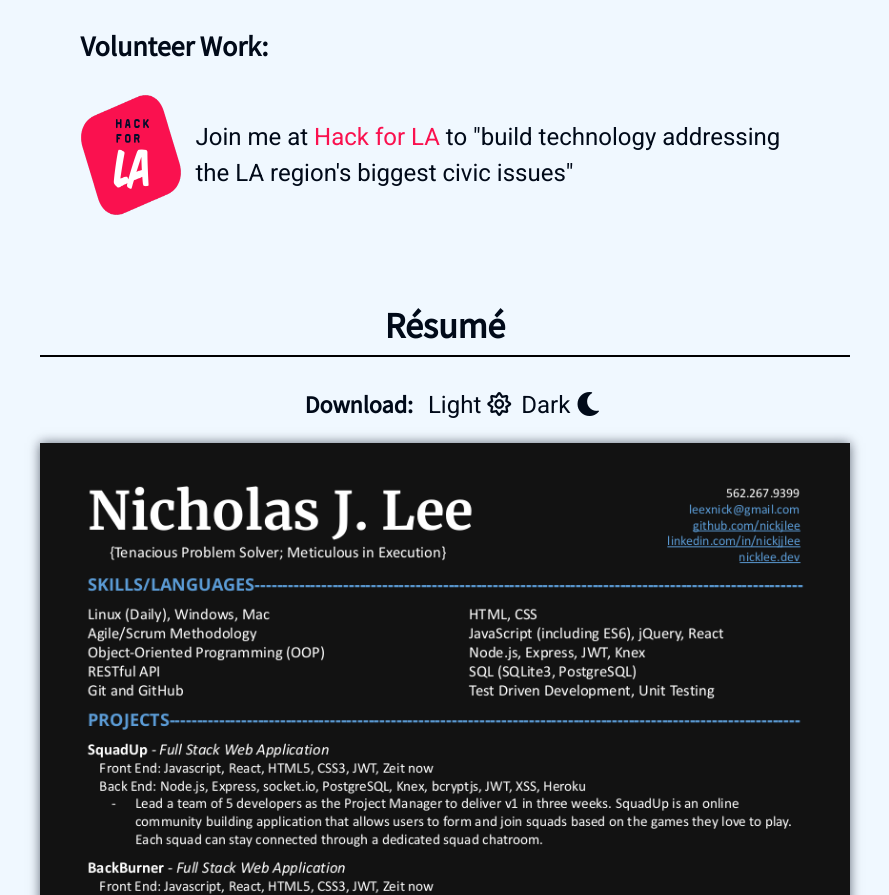
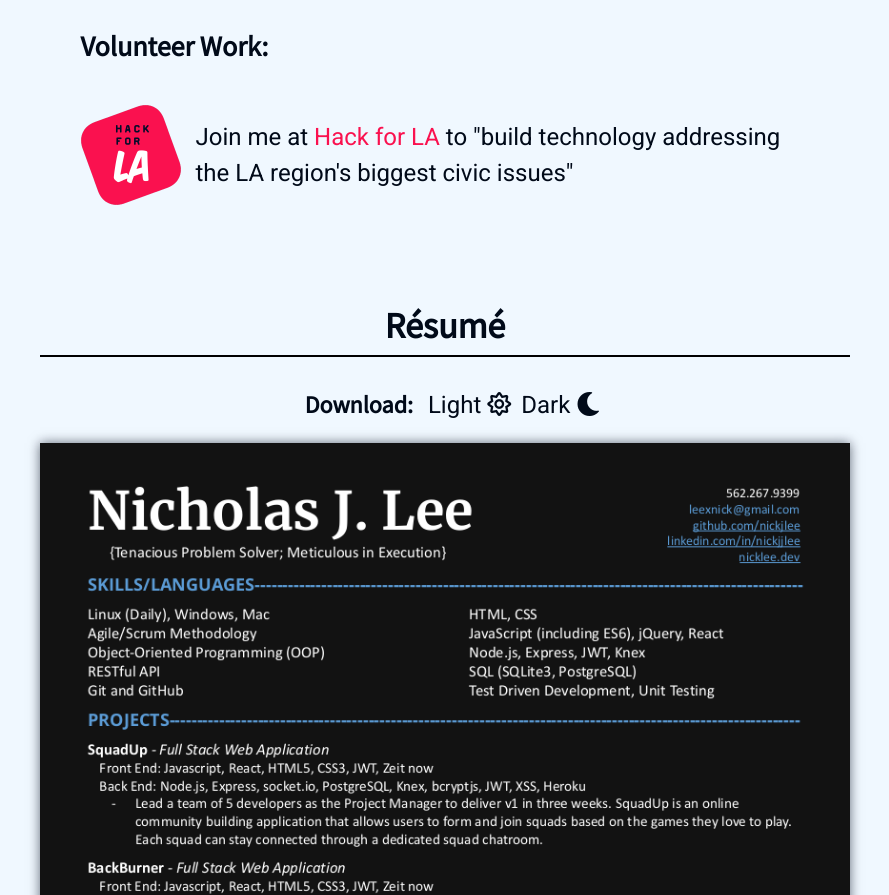
Before and after one commit to dvnx/my-portfolio, a plain HTML site: page index.html in a window 1280 px wide. Shown: the part 4666-5561 px from the top of the page, without its empty margins (195-1084 px from the left). Drawn offline with nearby package versions, Linux system fonts and the light colour scheme.

Commit message:
fix hackforla icon

```diff
--- a/styles/main.css
+++ b/styles/main.css
@@ -224,6 +224,8 @@ footer {
 
 .hack-for-la-icon {
   max-width: 100px;
+  max-height: 100px;
+  align-self: center;
   margin-right: 15px;
 }
 
```
